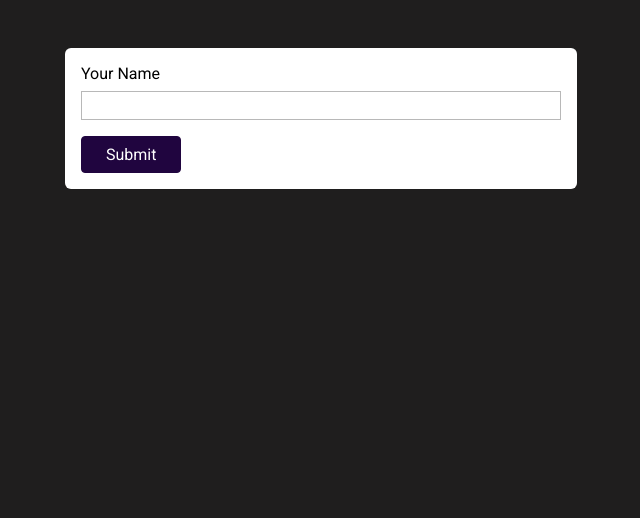
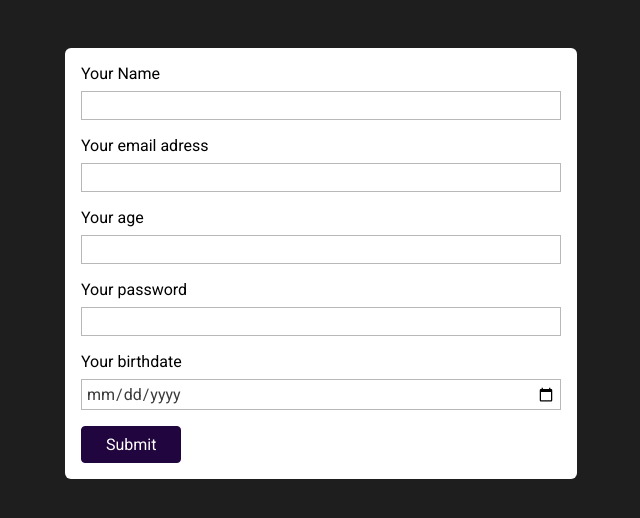
Before and after one commit to Senaddd/javascriptstart, a plain HTML site: page index.html in a window 1280 px wide. Shown: the whole page, without its empty margins (319-959 px from the left). Drawn offline with Linux system fonts and the light colour scheme.

Commit message:
forms pracitce

```diff
--- a/index.html
+++ b/index.html
@@ -16,6 +16,14 @@
     <form action="/user-data" method="GET">
       <label for="username">Your Name</label>
       <input type="text" name="user-name" id="username" />
+      <label for="email">Your email adress</label>
+      <input type="email" name="user-email" id="useremail" />
+      <label for="userage">Your age</label>
+      <input type="number" step="1" name="user-age" id="userage" />
+      <label for="userpassword">Your password</label>
+      <input type="password" name="user-password" id="userpassword" />
+      <label for="birthdate">Your birthdate</label>
+      <input type="date" id="birthdate" name="user-birthdate">
       <button>Submit</button>
     </form>
   </body>
```
